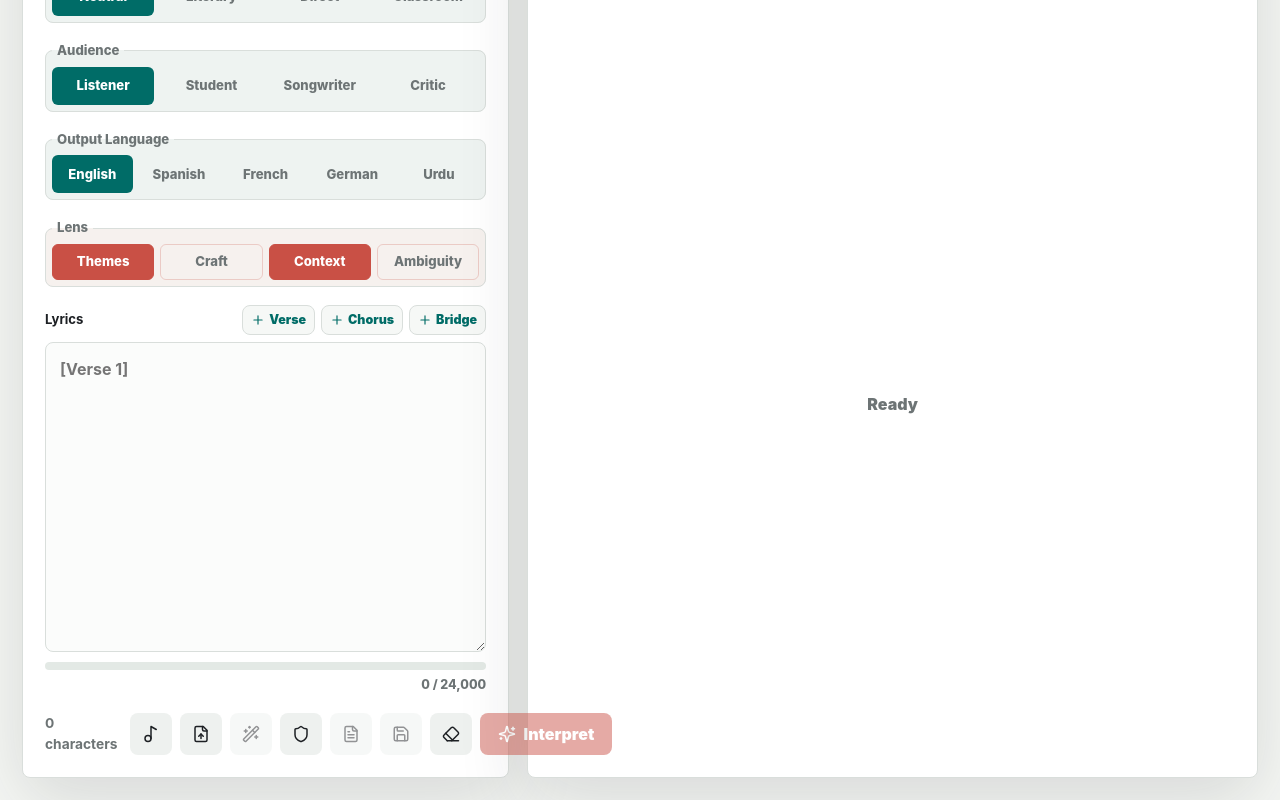
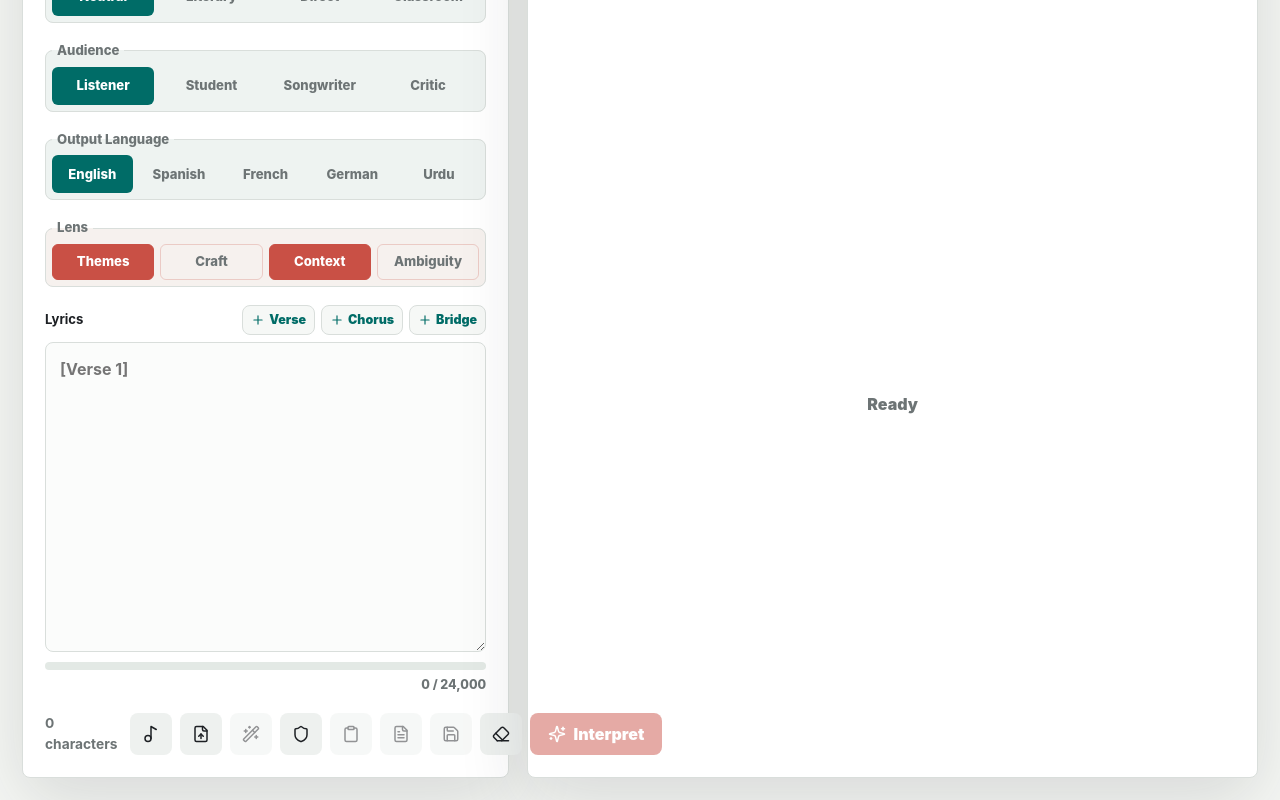
Before and after one commit to AsadullahBajwa/LyricLens, a React (Vite) app: page / in a window 1280 px wide. Shown: the part 938-1738 px from the top of the page. Built offline with nearby package versions, Linux system fonts and the light colour scheme.

Commit message:
feat: add draft copy action

```diff
--- a/src/main.jsx
+++ b/src/main.jsx
@@ -152,6 +152,7 @@ function App() {
   const [error, setError] = useState("");
   const [status, setStatus] = useState("idle");
   const [copied, setCopied] = useState(false);
+  const [copiedDraft, setCopiedDraft] = useState(false);
   const [copiedSection, setCopiedSection] = useState("");
   const [resultMeta, setResultMeta] = useState(null);
   const [history, setHistory] = useState(loadHistory);
@@ -339,6 +340,13 @@ function App() {
     await navigator.clipboard.writeText(sectionToText(sectionKey, title, result[sectionKey]));
     setCopiedSection(sectionKey);
     window.setTimeout(() => setCopiedSection(""), 1800);
+  }
+
+  async function copyDraft() {
+    if (!hasDraftContent(form)) return;
+    await navigator.clipboard.writeText(draftToText(form, lyricStats));
+    setCopiedDraft(true);
+    window.setTimeout(() => setCopiedDraft(false), 1800);
   }
 
   function downloadResult(format = "txt") {
@@ -835,6 +843,16 @@ function App() {
                 onClick={togglePrivateMode}
               >
                 <Shield size={18} />
+              </button>
+              <button
+                type="button"
+                className="icon-button"
+                aria-label="Copy draft"
+                title="Copy draft"
+                onClick={copyDraft}
+                disabled={!hasDraftContent(form)}
+              >
+                {copiedDraft ? <Check size={18} /> : <Clipboard size={18} />}
               </button>
               <button
                 type="button"
```
Also changed, not shown: 2 other files (tests, documents, lock files or other folders).
